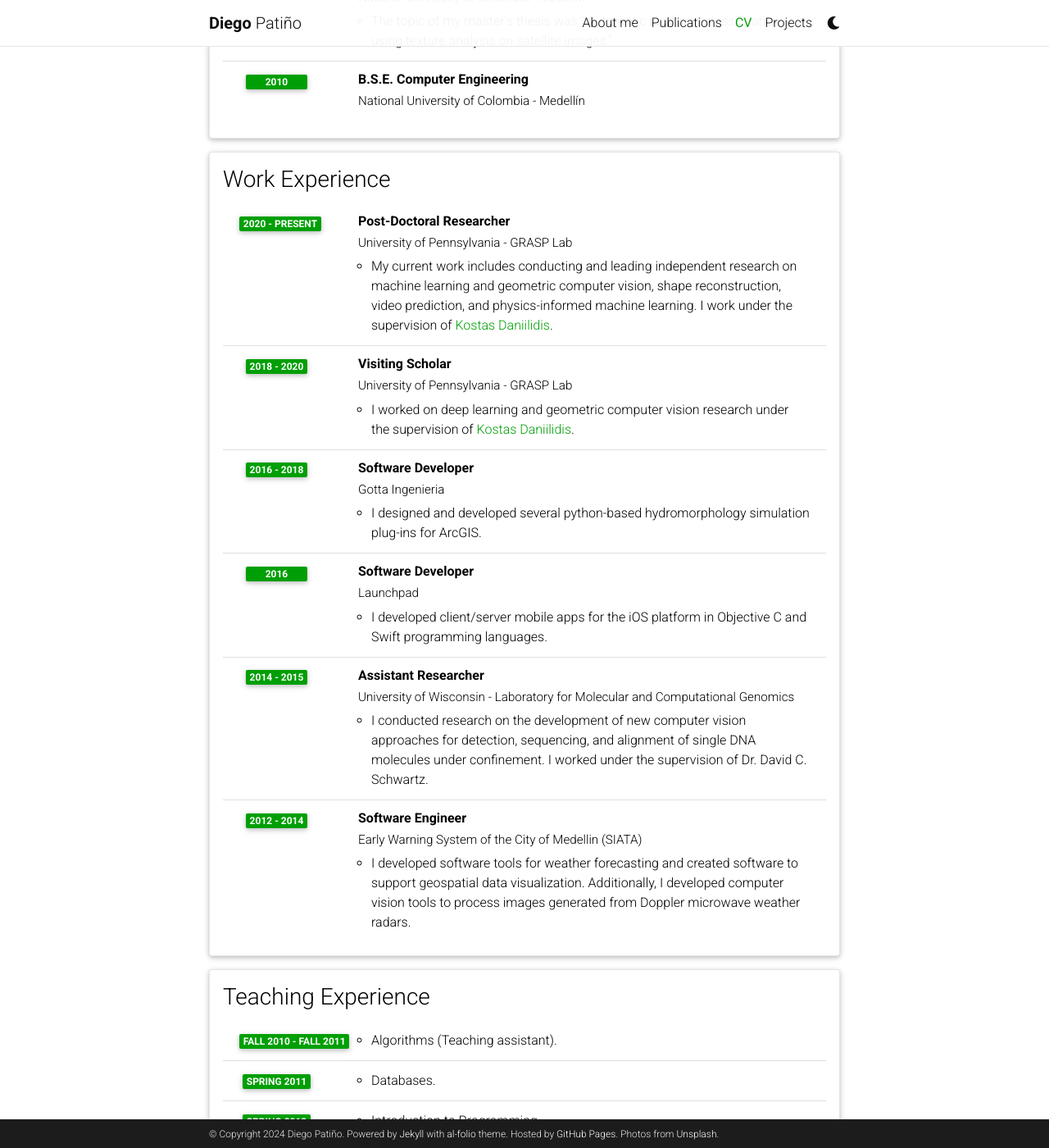
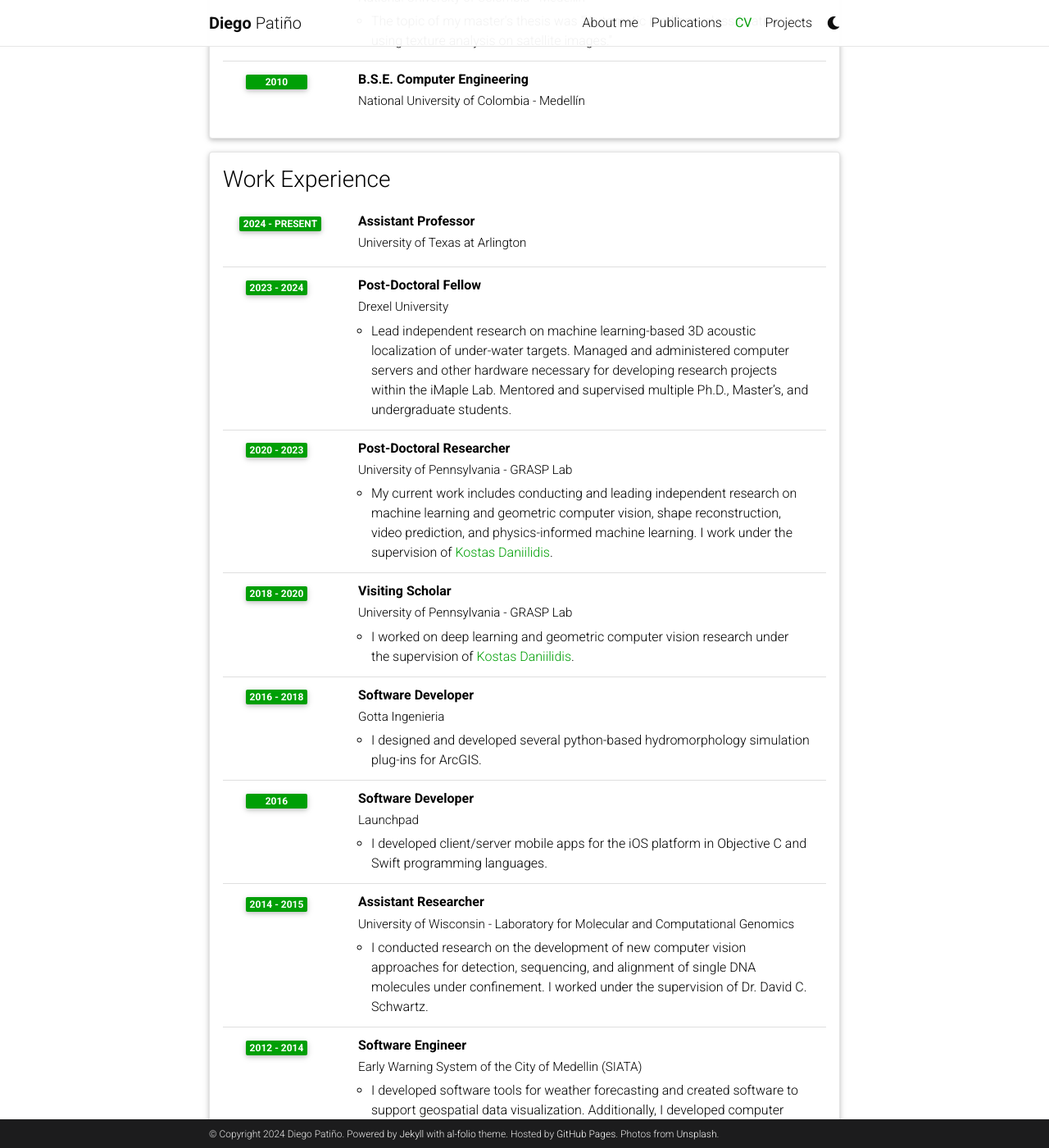
Before and after one commit to dipaco/personal-web, a Jekyll site: the page built from _pages/cv.md, in a window 1280 px wide and 1400 px high, scrolled down 1133 px. Shown: the whole window at 82% size. Built offline with Jekyll 4.4.1, drawn with Linux system fonts in a browser that asks for light colours; comment, search, counter and statistics services are not loaded; a style sheet for code colours, icons or effects is not loaded; some of the changed text lies outside the part shown.

Commit message:
Update cv.yml

```diff
--- a/_data/cv.yml
+++ b/_data/cv.yml
@@ -4,9 +4,9 @@
     - name: Full Name
       value: Diego Patiño
     - name: e-mail
-      value: diegopc@seas.upenn.edu
+      value: diego.patino@uta.edu
     - name: Location
-      value: Philadelphia, PA, USA
+      value: Arlington, TX, USA
     - name: Languages
       value: English, Spanish (native)
 
@@ -47,9 +47,17 @@
 - title: Work Experience
   type: time_table
   contents:
+    - title: Assistant Professor
+      institution: University of Texas at Arlington
+      year: 2024 - present
+    - title: Post-Doctoral Fellow
+      institution: Drexel University
+      year: 2023 - 2024
+      description:
+        - Lead independent research on machine learning-based 3D acoustic localization of under-water targets. Managed and administered computer servers and other hardware necessary for developing research projects within the iMaple Lab. Mentored and supervised multiple Ph.D., Master’s, and undergraduate students.
     - title: Post-Doctoral Researcher
       institution: University of Pennsylvania - GRASP Lab
-      year: 2020 - present
+      year: 2020 - 2023
       description:
         - My current work includes conducting and leading independent research on machine learning and geometric computer vision, shape reconstruction, video prediction, and physics-informed machine learning. I work under the supervision of <a href='https://www.cis.upenn.edu/~kostas/'>Kostas Daniilidis</a>.
     - title: Visiting Scholar
@@ -81,6 +89,9 @@
 - title: Teaching Experience
   type: time_table
   contents:
+    - year: Fall 2024 - Spring 2025
+      items:
+        - Computer Vision.
     - year: Fall 2010 - Fall 2011
       items:
         - Algorithms (Teaching assistant).
```
